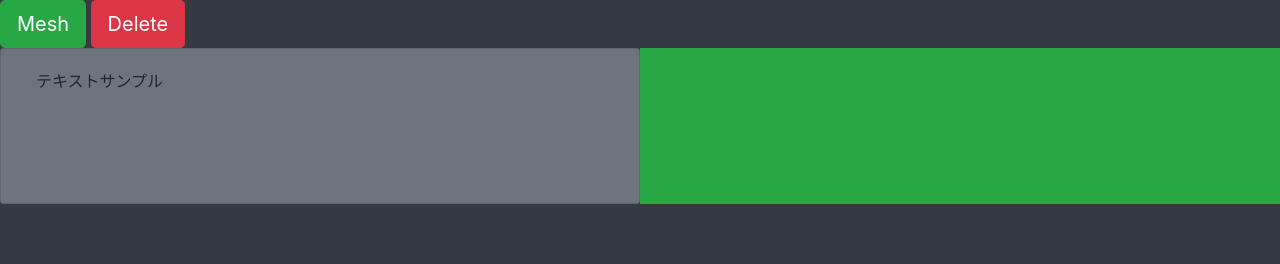
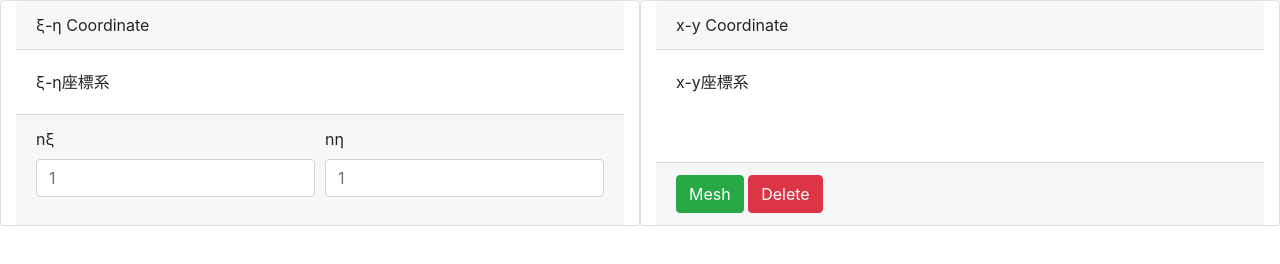
Before and after one commit to PANFACTORY/MappedPAN, a website: page template/index.html in a window 1280 px wide. Drawn offline with nearby package versions, Linux system fonts and the light colour scheme.

Commit message:
Remove menu bar and modify layout

```diff
--- a/src/main.js
+++ b/src/main.js
@@ -23,6 +23,7 @@ app.on('window-all-closed', function() {
 app.on('ready', function() {
   // メイン画面の表示。ウィンドウの幅、高さを指定できる
   mainWindow = new BrowserWindow({width: 800, height: 600});
+  mainWindow.setMenu(null);
   mainWindow.loadURL(`file://${__dirname}/../template/index.html`);
 
   // ウィンドウが閉じられたらアプリも終了
--- a/template/index.html
+++ b/template/index.html
@@ -1,27 +1,55 @@
 <!DOCTYPE html>
 <html>
+
+
 <head>
   <meta charset="UTF-8">
   <link rel="stylesheet" href="https://stackpath.bootstrapcdn.com/bootstrap/4.1.0/css/bootstrap.min.css" integrity="sha384-9gVQ4dYFwwWSjIDZnLEWnxCjeSWFphJiwGPXr1jddIhOegiu1FwO5qRGvFXOdJZ4" crossorigin="anonymous">
   <link rel="stylesheet" href="style.css">
   <script type="text/javascript" src="modules.js"></script>
-  <title>Sample</title>
+  <title>MappedPAN</title>
 </head>
-<body class="bg-dark">
-  <button type="GenerateMesh" class="btn btn-success btn-lg">Mesh</button>
-  <button type="DeleteMesh" class="btn btn-danger btn-lg">Delete</button>
 
+
+<body>
   <div class="container-fluid">
     <div class="row">
-      <div class="col-sm-6 bg-secondary card">
+      <!----------ξ-η座標系入力部分---------->
+      <div class="col-sm-6 card">
+        <div class="card-header">ξ-η Coordinate</div>
         <div class="card-body">
-          テキストサンプル
+          ξ-η座標系
         </div>
+        <div class="card-footer">
+          <form>
+            <div class="form-row">
+              <div class="form-group col-sm-6">
+                <label for="inputnxi">nξ</label>
+                <input type="number" class="form-control" id="inputnxi" placeholder="1" min="1" required>
+              </div>
+              <div class="form-group col-sm-6">
+                <label for="inputnita">nη</label>
+                <input type="number" class="form-control" id="inputnita" placeholder="1" min="1" required>
+              </div>
+            </div>
+          </form>
+        </div>
+      </div>
 
-
+      <!----------x-y座標系入力部分---------->
+      <div class="col-sm-6 card">
+        <div class="card-header">x-y Coordinate</div>
+        <div class="card-body">
+          x-y座標系
+        </div>
+        <div class="card-footer">
+          <button type="GenerateMesh" class="btn btn-success">Mesh</button>
+          <button type="DeleteMesh" class="btn btn-danger">Delete</button>
+        </div>
       </div>
-      <div class="col-sm-6 bg-success"><canvas id="xyfield"></canvas></div>
     </div>
   </div>
 </body>
+
+
 </html>
```
